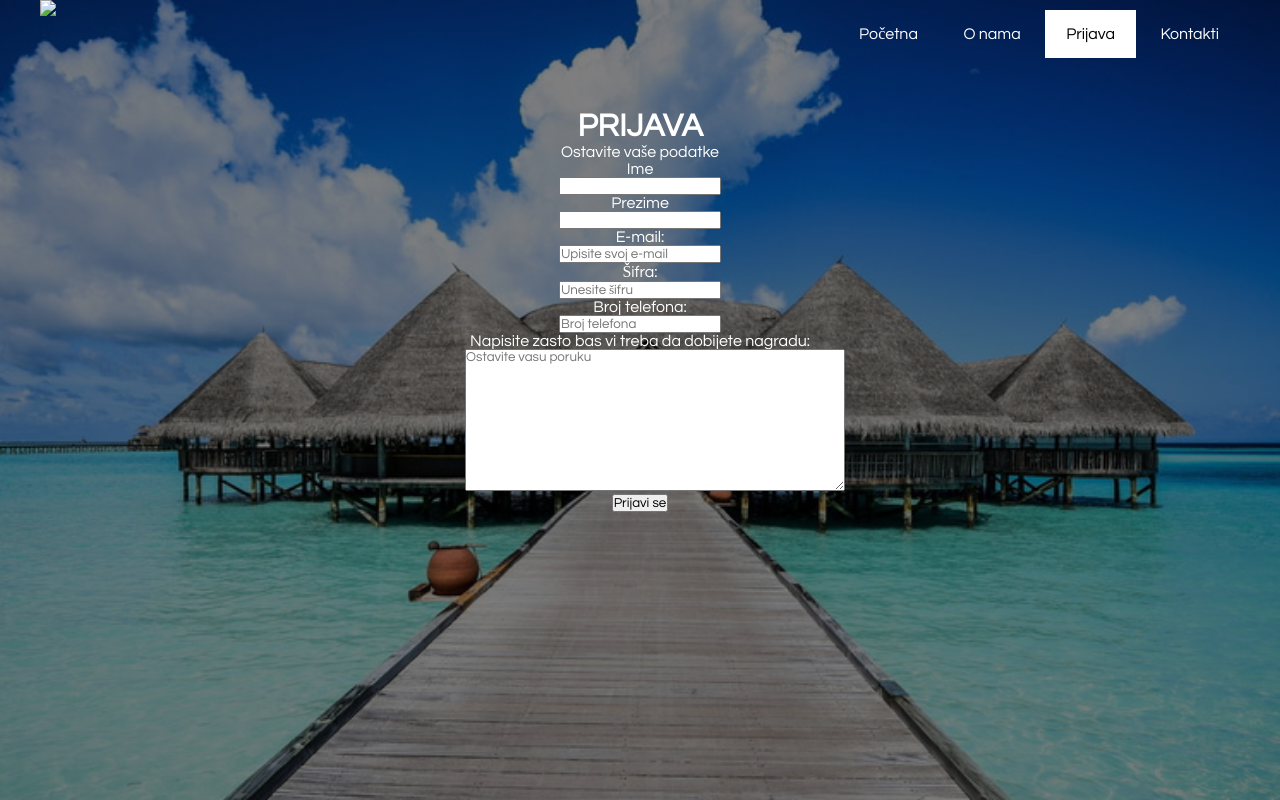
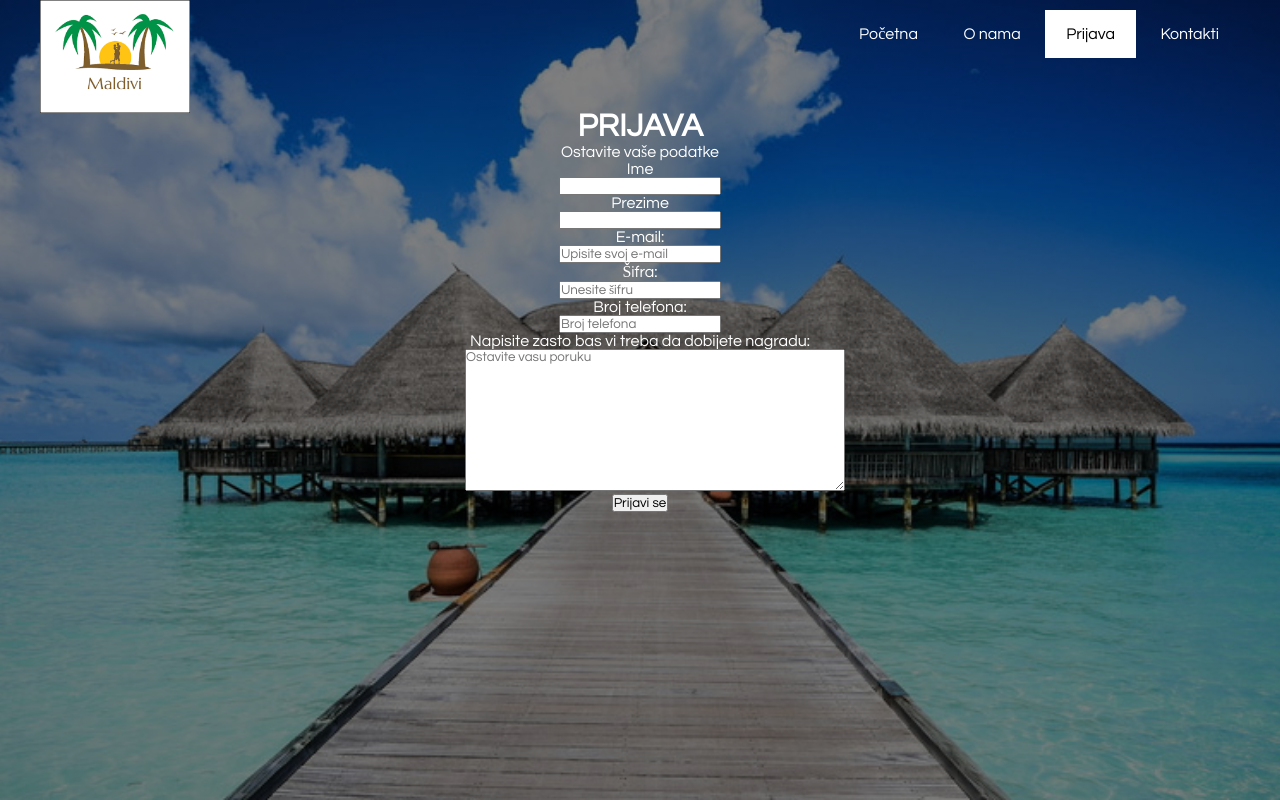
Before and after one commit to KristijanBozickovic/prob, a plain HTML site: page prijava.html in a window 1280 px wide. Drawn offline with Linux system fonts and the light colour scheme.

Commit message:
Update prijava.html

```diff
--- a/prijava.html
+++ b/prijava.html
@@ -11,7 +11,7 @@
 	<header class="class2">
 		<div class="main">
 			<div class="logo" >
-				<img src="logomaldivi.png">
+				<img src="proj/logomaldivi.png">
 			</div>
 
 			<ul>
```
